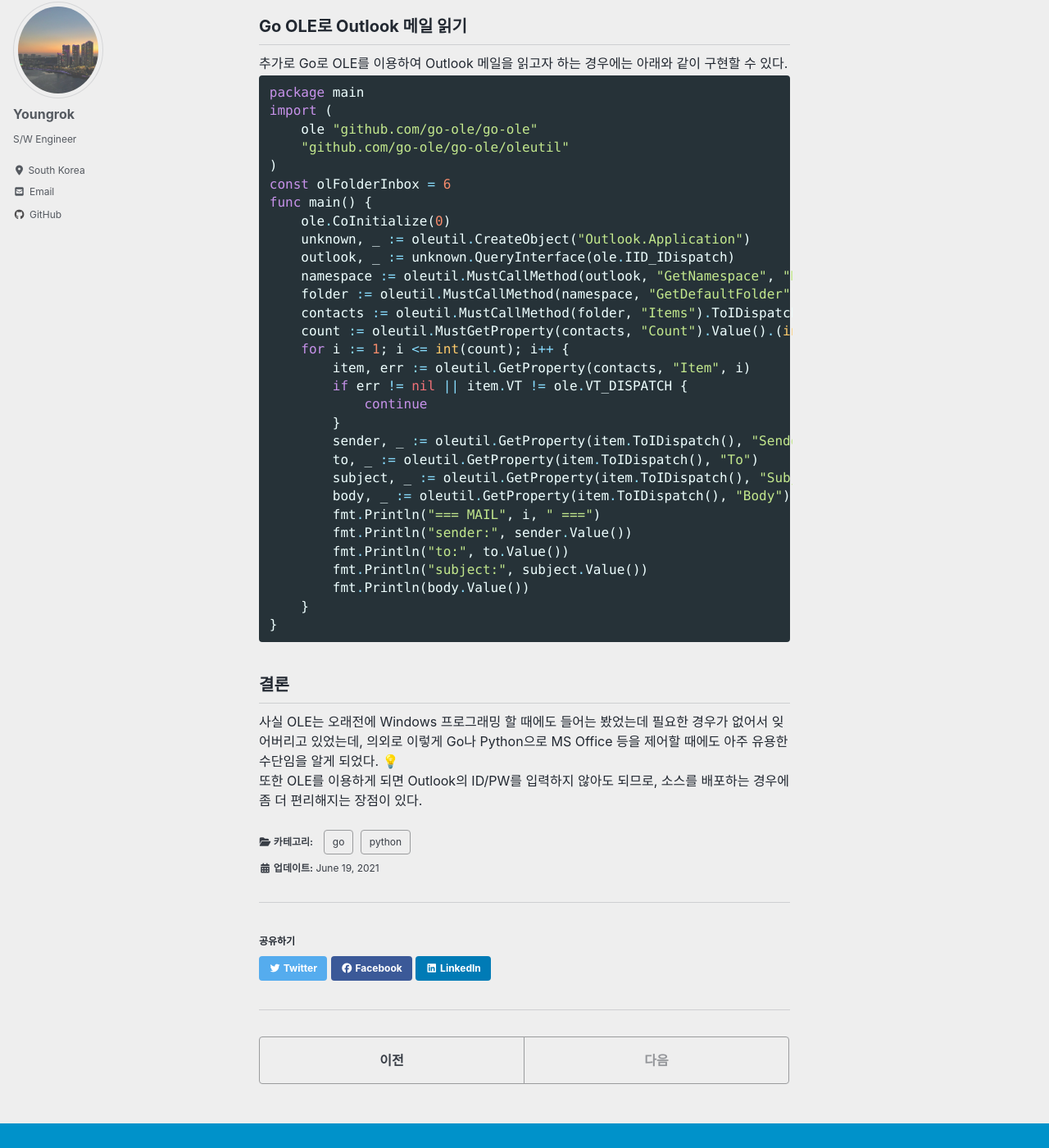
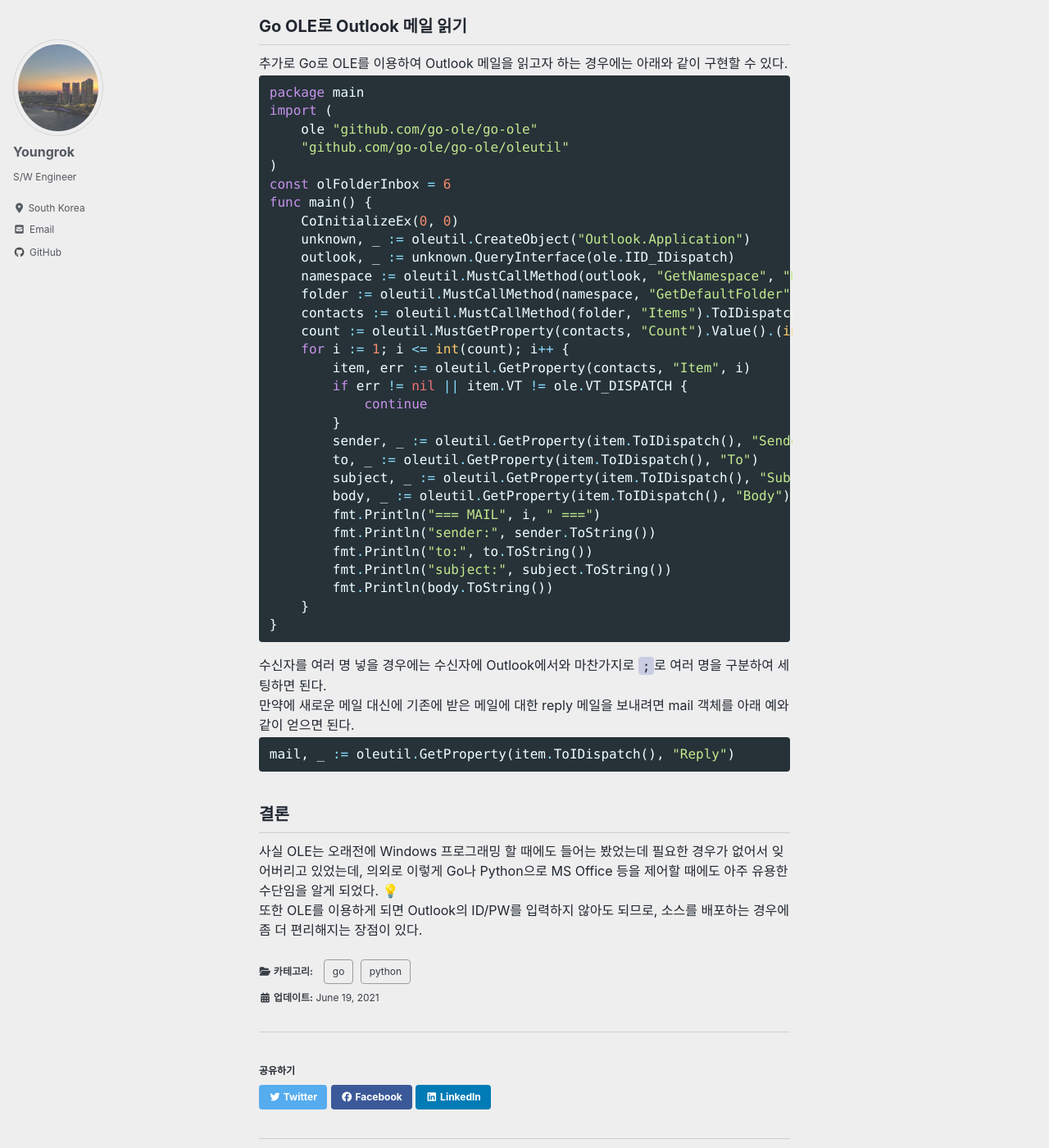
Before and after one commit to yrpark99/yrpark99.github.io, a Jekyll site: the page built from _posts/2021-06-19-outlook.md, in a window 1280 px wide and 1400 px high, scrolled down 3922 px. Shown: the whole window at 82% size. Built offline with Jekyll 4.4.1, drawn with Linux system fonts in a browser that asks for light colours; cached includes are drawn as plain includes; nearby versions of some CDN libraries; some web fonts are replaced; some of the changed text lies outside the part shown.

Commit message:
Padding outlook post

````diff
--- a/_posts/2021-06-19-outlook.md
+++ b/_posts/2021-06-19-outlook.md
@@ -129,7 +129,7 @@ import (
     "github.com/go-ole/go-ole/oleutil"
 )
 func main() {
-    ole.CoInitialize(0)
+    CoInitializeEx(0, 0)
     unknown, _ := oleutil.CreateObject("Outlook.Application")
     outlook, _ := unknown.QueryInterface(ole.IID_IDispatch)
     mail := oleutil.MustCallMethod(outlook, "CreateItem", 0)
@@ -141,7 +141,7 @@ func main() {
 }
 ```
 
-마찬가지로 `Display` 대신에 아래와 같이 `Send`를 이용하면 메일 팝업을 띄우지 않고 바로 메일을 전송하게 된다.
+만약 `Display` 대신에 아래와 같이 `Send`를 이용하면 메일 팝업을 띄우지 않고 바로 메일을 전송하게 된다.
 ```go
     oleutil.MustCallMethod(mail.ToIDispatch(), "send")
 ```
@@ -161,7 +161,7 @@ import (
 )
 const olFolderInbox = 6
 func main() {
-    ole.CoInitialize(0)
+    CoInitializeEx(0, 0)
     unknown, _ := oleutil.CreateObject("Outlook.Application")
     outlook, _ := unknown.QueryInterface(ole.IID_IDispatch)
     namespace := oleutil.MustCallMethod(outlook, "GetNamespace", "MAPI").ToIDispatch()
@@ -178,12 +178,19 @@ func main() {
         subject, _ := oleutil.GetProperty(item.ToIDispatch(), "Subject")
         body, _ := oleutil.GetProperty(item.ToIDispatch(), "Body")
         fmt.Println("=== MAIL", i, " ===")
-        fmt.Println("sender:", sender.Value())
-        fmt.Println("to:", to.Value())
-        fmt.Println("subject:", subject.Value())
-        fmt.Println(body.Value())
+        fmt.Println("sender:", sender.ToString())
+        fmt.Println("to:", to.ToString())
+        fmt.Println("subject:", subject.ToString())
+        fmt.Println(body.ToString())
     }
 }
+```
+
+수신자를 여러 명 넣을 경우에는 수신자에 Outlook에서와 마찬가지로 `;`로 여러 명을 구분하여 세팅하면 된다.
+
+만약에 새로운 메일 대신에 기존에 받은 메일에 대한 reply 메일을 보내려면 mail 객체를 아래 예와 같이 얻으면 된다.
+```go
+mail, _ := oleutil.GetProperty(item.ToIDispatch(), "Reply")
 ```
 
 ## 결론
````
Also changed, not shown: other parts of _posts/2021-06-19-outlook.md (+1 -1 lines), _posts/2020-03-16-term_play.md (+13 -0 lines).
